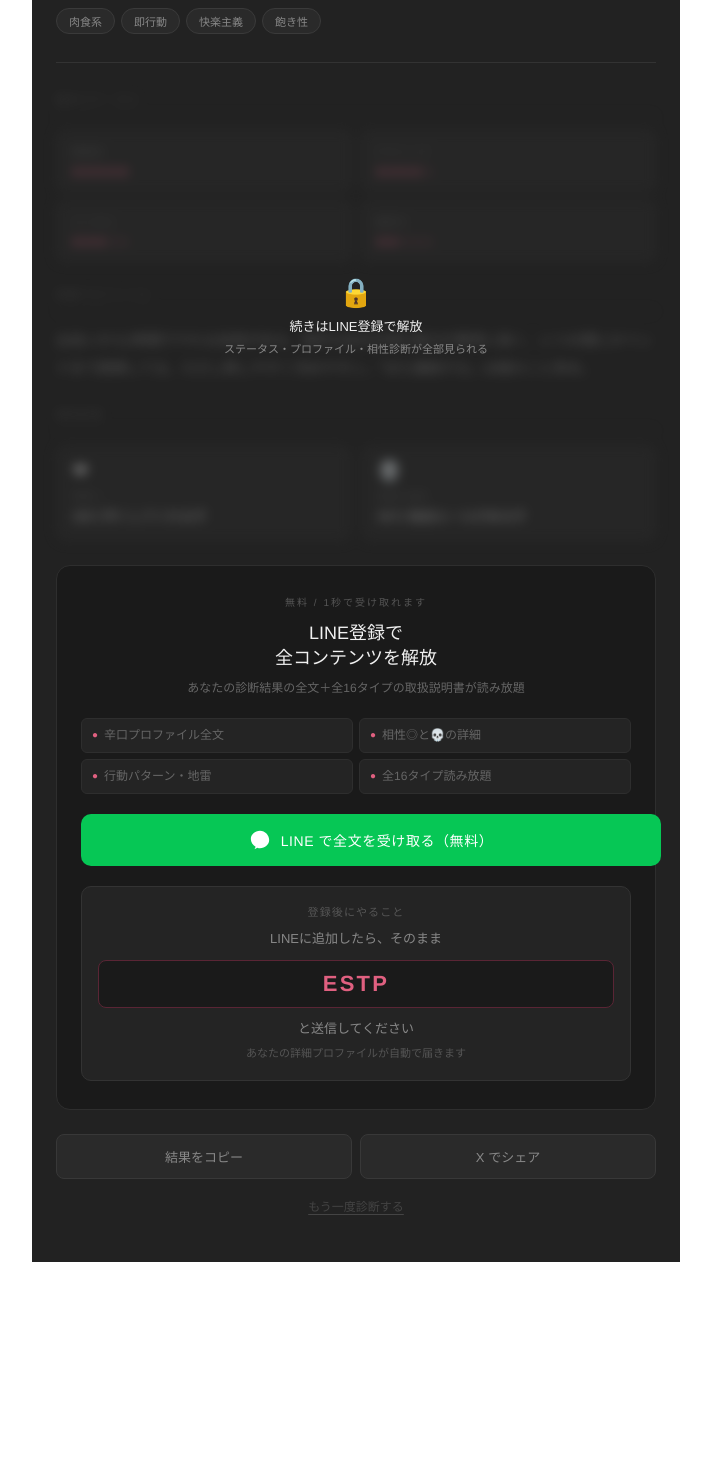
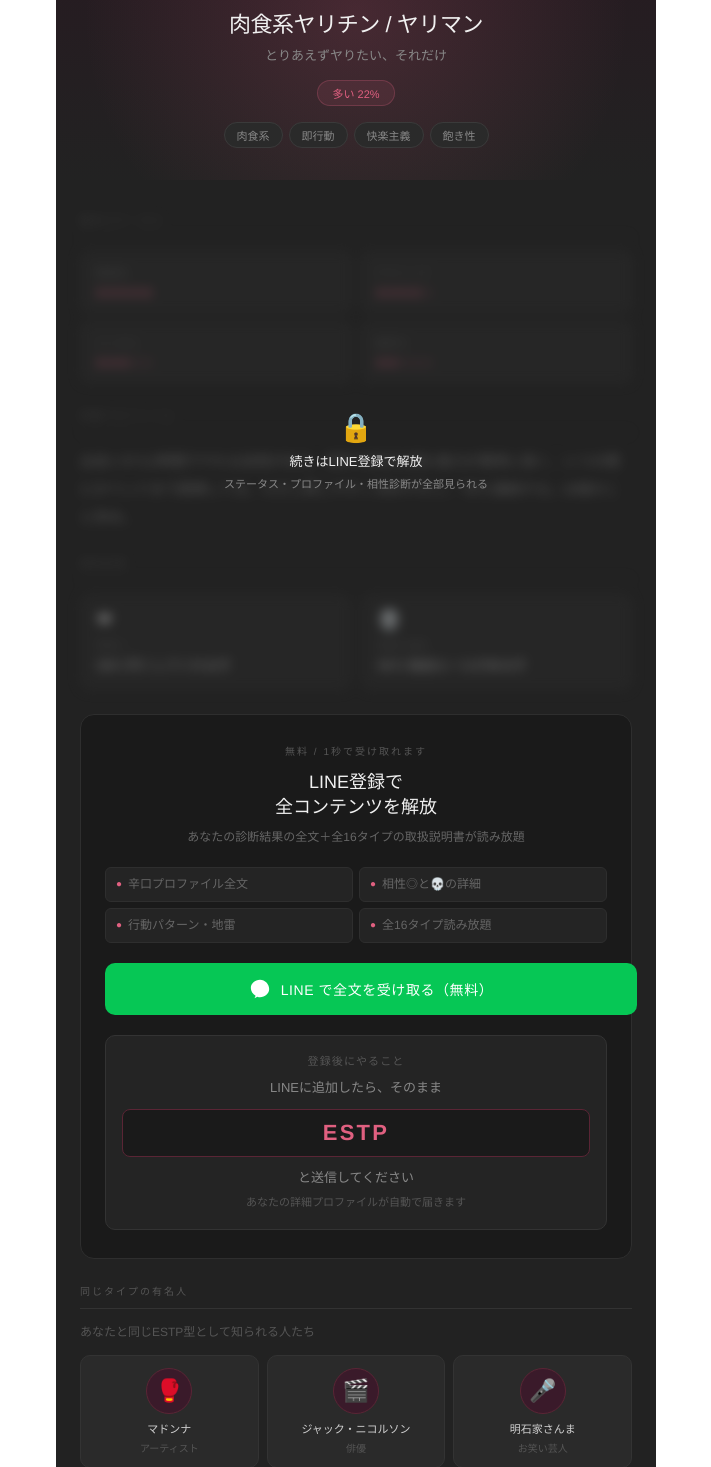
Before and after one commit to makidelice1-coder/ero-mbti, a Next.js app: page /result/ESTP in a window 1280 px wide. Shown: the part 243-1710 px from the top of the page, without its empty margins (284-995 px from the left). Before the commit the page ends 1513 px from the top, so only its background shows below. Built offline with nearby package versions, Linux system fonts and the light colour scheme.

Commit message:
feat: リッチな結果ページ・著名人セクション追加

```diff
--- a/pages/result/[type].js
+++ b/pages/result/[type].js
@@ -2,12 +2,96 @@
 import Head from 'next/head'
 import { useState } from 'react'
 import { TYPES, LINE_URLS } from '../../lib/data'
+
+const FAMOUS = {
+  ESTP: [
+    { icon: '🥊', name: 'マドンナ', role: 'アーティスト' },
+    { icon: '🎬', name: 'ジャック・ニコルソン', role: '俳優' },
+    { icon: '🎤', name: '明石家さんま', role: 'お笑い芸人' },
+  ],
+  ESFP: [
+    { icon: '🎵', name: 'ビヨンセ', role: 'アーティスト' },
+    { icon: '🎭', name: 'ウィル・スミス', role: '俳優' },
+    { icon: '🌸', name: '浜崎あゆみ', role: 'アーティスト' },
+  ],
+  ENFP: [
+    { icon: '✨', name: 'ロビン・ウィリアムズ', role: '俳優・コメディアン' },
+    { icon: '🎨', name: 'レオナルド・ディカプリオ', role: '俳優' },
+    { icon: '💫', name: '上野樹里', role: '女優' },
+  ],
+  ENTP: [
+    { icon: '💡', name: 'スティーブ・ジョブズ', role: '起業家' },
+    { icon: '🎭', name: 'サシャ・バロン・コーエン', role: '俳優・コメディアン' },
+    { icon: '🔥', name: '堀江貴文', role: '実業家' },
+  ],
+  ESTJ: [
+    { icon: '👔', name: 'ミシェル・オバマ', role: '元米国大統領夫人' },
+    { icon: '🏛️', name: 'フランク・シナトラ', role: '歌手・俳優' },
+    { icon: '💼', name: '松下幸之助', role: 'パナソニック創業者' },
+  ],
+  ESFJ: [
+    { icon: '👑', name: 'テイラー・スウィフト', role: 'アーティスト' },
+    { icon: '🌹', name: 'ホイットニー・ヒューストン', role: '歌手' },
+    { icon: '🫂', name: '綾瀬はるか', role: '女優' },
+  ],
+  ENFJ: [
+    { icon: '✊', name: 'バラク・オバマ', role: '元米国大統領' },
+    { icon: '🕊️', name: 'オプラ・ウィンフリー', role: 'タレント・実業家' },
+    { icon: '🌟', name: '羽生結弦', role: 'フィギュアスケーター' },
+  ],
+  ENTJ: [
+    { icon: '👑', name: 'スティーブ・ジョブズ（後期）', role: '起業家' },
+    { icon: '⚡', name: 'ゴードン・ラムゼイ', role: 'シェフ・TV司会者' },
+    { icon: '🔥', name: '孫正義', role: '実業家' },
+  ],
+  ISTP: [
+    { icon: '🏎️', name: 'クリント・イーストウッド', role: '俳優・監督' },
+    { icon: '🔧', name: 'マイケル・ジョーダン', role: '元バスケットボール選手' },
+    { icon: '⚔️', name: '宮本武蔵', role: '剣豪' },
+  ],
+  ISFP: [
+    { icon: '🎨', name: 'マイケル・ジャクソン', role: 'アーティスト' },
+    { icon: '🌷', name: 'ブリトニー・スピアーズ', role: 'アーティスト' },
+    { icon: '🌸', name: '新垣結衣', role: '女優' },
+  ],
+  INFP: [
+    { icon: '🌙', name: 'ジョニー・デップ', role: '俳優' },
+    { icon: '✍️', name: 'カート・コバーン', role: 'ミュージシャン' },
+    { icon: '📖', name: '村上春樹', role: '小説家' },
+  ],
+  INTP: [
+    { icon: '🧠', name: 'アルバート・アインシュタイン', role: '物理学者' },
+    { icon: '💻', name: 'ビル・ゲイツ', role: '実業家' },
+    { icon: '🎮', name: '宮本茂', role: 'ゲームクリエイター' },
+  ],
+  ISTJ: [
+    { icon: '🏛️', name: 'アンジェラ・メルケル', role: '元ドイツ首相' },
+    { icon: '⚾', name: 'イチロー', role: '元プロ野球選手' },
+    { icon: '📋', name: 'ウォーレン・バフェット', role: '投資家' },
+  ],
+  ISFJ: [
+    { icon: '👸', name: 'ケイト妃', role: '英国王室' },
+    { icon: '🕊️', name: 'マザー・テレサ', role: '修道女・慈善家' },
+    { icon: '🌸', name: '石原さとみ', role: '女優' },
+  ],
+  INFJ: [
+    { icon: '✊', name: 'マーティン・ルーサー・キング', role: '公民権運動指導者' },
+    { icon: '🔮', name: 'レディー・ガガ', role: 'アーティスト' },
+    { icon: '🌙', name: '菅田将暉', role: '俳優・ミュージシャン' },
+  ],
+  INTJ: [
+    { icon: '🌑', name: 'イーロン・マスク', role: '実業家' },
+    { icon: '♟️', name: 'クリストファー・ノーラン', role: '映画監督' },
+    { icon: '⚡', name: '羽生善治', role: '将棋棋士' },
+  ],
+}
 
 export default function Result() {
   const router = useRouter()
   const { type, v } = router.query
   const ver = parseInt(v) || 1
   const d = TYPES[type] || null
+  const famous = FAMOUS[type] || []
   const [copied, setCopied] = useState(false)
 
   if (!d) return (
@@ -20,13 +104,12 @@
     </div>
   )
 
-  const baseLineUrl = LINE_URLS[ver] || LINE_URLS[1]
-  const lineUrl = `${baseLineUrl}?type=${type}`
+  const lineUrl = LINE_URLS[ver] || LINE_URLS[1]
   const shareText = `私のエロMBTIタイプは「${d.name}」(${type}) でした\nあなたも診断してみて👇`
 
   const copy = () => {
-    navigator.clipboard.writeText(shareText + '\n' + (typeof window !== 'undefined' ? window.location.href : ''))
-    setCopied(true); setTimeout(()=>setCopied(false),2000)
+    navigator.clipboard.writeText(shareText + '\n' + (typeof window !== 'undefined' ? window.location.href : '')).catch(()=>{})
+    setCopied(true); setTimeout(()=>setCopied(false), 2000)
   }
 
   const base = {fontFamily:"'Helvetica Neue',Arial,sans-serif",background:'#222',color:'#f0f0f0'}
@@ -40,24 +123,27 @@
         <meta property="og:description" content={`${d.catch}\nあなたも診断してみて`} />
         <meta name="viewport" content="width=device-width,initial-scale=1" />
       </Head>
-      <div style={{...base,minHeight:'100vh',padding:'2.5rem 1.5rem',maxWidth:600,margin:'0 auto'}}>
+      <div style={{...base,minHeight:'100vh',maxWidth:600,margin:'0 auto'}}>
 
-        {/* 見えるゾーン */}
-        <div style={{paddingBottom:'1.75rem',marginBottom:'1.75rem',borderBottom:'1px solid #333'}}>
-          <div style={{fontSize:10,letterSpacing:'0.22em',color:'#555',textTransform:'uppercase',marginBottom:'1rem',display:'flex',alignItems:'center',gap:10}}>
-            あなたのタイプ
-            <span style={{fontSize:11,color:'#e06080',border:'1px solid #5a2535',padding:'2px 10px',borderRadius:4,letterSpacing:'0.14em'}}>{type}</span>
+        {/* ヘッダービジュアル */}
+        <div style={{position:'relative',padding:'3rem 1.5rem 2rem',textAlign:'center',background:'linear-gradient(180deg,#2a1520 0%,#222 100%)',overflow:'hidden'}}>
+          <div style={{position:'absolute',inset:0,background:'radial-gradient(circle at 50% 60%,rgba(224,96,128,.18) 0%,transparent 70%)',pointerEvents:'none'}}/>
+          <div style={{fontSize:10,letterSpacing:'0.3em',color:'#c06080',textTransform:'uppercase',marginBottom:'1.5rem',position:'relative'}}>エロMBTI診断 — 結果</div>
+          <div style={{width:110,height:110,borderRadius:'50%',background:'rgba(224,96,128,.1)',border:'1px solid rgba(224,96,128,.2)',display:'flex',alignItems:'center',justifyContent:'center',margin:'0 auto 1rem',position:'relative',fontSize:60}}>
+            {d.emoji}
           </div>
-          <div style={{fontSize:44,marginBottom:'.8rem',lineHeight:1}}>{d.emoji}</div>
-          <div style={{fontSize:23,fontWeight:500,letterSpacing:'-0.02em',lineHeight:1.3,marginBottom:'.35rem'}}>{d.name}</div>
-          <div style={{fontSize:13,color:'#888',fontWeight:300,marginBottom:'1rem'}}>{d.catch}</div>
-          <span style={{fontSize:11,color:'#e06080',background:'rgba(224,96,128,.1)',border:'1px solid rgba(224,96,128,.25)',display:'inline-block',padding:'4px 12px',borderRadius:20}}>{d.rare}</span>
-          <div style={{display:'flex',flexWrap:'wrap',gap:6,marginTop:'1rem'}}>
+          <div style={{display:'inline-block',fontSize:11,color:'#e06080',border:'1px solid #5a2535',padding:'2px 12px',borderRadius:4,letterSpacing:'0.14em',marginBottom:'0.75rem',position:'relative'}}>{type}</div>
+          <div style={{fontSize:22,fontWeight:500,color:'#f0f0f0',letterSpacing:'-0.02em',lineHeight:1.3,marginBottom:'0.35rem',position:'relative'}}>{d.name}</div>
+          <div style={{fontSize:13,color:'#888',fontWeight:300,marginBottom:'1rem',position:'relative'}}>{d.catch}</div>
+          <span style={{fontSize:11,color:'#e06080',background:'rgba(224,96,128,.1)',border:'1px solid rgba(224,96,128,.25)',display:'inline-block',padding:'4px 14px',borderRadius:20,position:'relative'}}>{d.rare}</span>
+          <div style={{display:'flex',flexWrap:'wrap',gap:6,marginTop:'1rem',justifyContent:'center',position:'relative'}}>
             {d.traits.map(t=>(
               <span key={t} style={{fontSize:11,padding:'4px 12px',borderRadius:20,border:'1px solid #3a3a3a',color:'#888',background:'#2a2a2a'}}>{t}</span>
             ))}
           </div>
         </div>
+
+        <div style={{padding:'2rem 1.5rem'}}>
 
           {/* ぼかしゾーン */}
           <div style={{position:'relative',marginBottom:'1.5rem'}}>
@@ -90,7 +176,6 @@
                 </div>
               </div>
             </div>
-          {/* ロックオーバーレイ */}
             <div style={{position:'absolute',inset:0,display:'flex',flexDirection:'column',alignItems:'center',justifyContent:'center',zIndex:2}}>
               <div style={{fontSize:28,marginBottom:8}}>🔒</div>
               <div style={{fontSize:13,color:'#f0f0f0',fontWeight:500,textAlign:'center',lineHeight:1.5}}>続きはLINE登録で解放</div>
@@ -118,7 +203,7 @@
             <div style={{marginTop:'1.25rem',background:'#242424',border:'1px solid #333',borderRadius:10,padding:'1rem'}}>
               <div style={{fontSize:11,color:'#555',letterSpacing:'0.1em',textTransform:'uppercase',marginBottom:'0.5rem'}}>登録後にやること</div>
               <div style={{fontSize:13,color:'#888',lineHeight:1.8}}>LINEに追加したら、そのまま</div>
-            <div style={{margin:'0.6rem 0',background:'#1a1a1a',border:'1px solid #5a2535',borderRadius:8,padding:'10px'}}>
+              <div style={{margin:'0.6rem 0',background:'#1a1a1a',border:'1px solid #5a2535',borderRadius:8,padding:10}}>
                 <span style={{fontSize:22,fontWeight:700,color:'#e06080',letterSpacing:'0.1em'}}>{type}</span>
               </div>
               <div style={{fontSize:13,color:'#888',lineHeight:1.8}}>
@@ -127,6 +212,23 @@
               </div>
             </div>
           </div>
+
+          {/* 同じタイプの有名人 */}
+          {famous.length > 0 && (
+            <div style={{marginBottom:'1.5rem'}}>
+              <div style={{fontSize:10,letterSpacing:'0.2em',color:'#555',textTransform:'uppercase',marginBottom:'.85rem',paddingBottom:'.6rem',borderBottom:'1px solid #333'}}>同じタイプの有名人</div>
+              <div style={{fontSize:12,color:'#555',marginBottom:'1rem'}}>あなたと同じ{type}型として知られる人たち</div>
+              <div style={{display:'grid',gridTemplateColumns:'repeat(3,1fr)',gap:8}}>
+                {famous.map((f,i)=>(
+                  <div key={i} style={{background:'#2a2a2a',border:'1px solid #333',borderRadius:10,padding:'12px 8px',textAlign:'center'}}>
+                    <div style={{width:44,height:44,borderRadius:'50%',background:'#3a1a2a',border:'1px solid #5a2535',display:'flex',alignItems:'center',justifyContent:'center',fontSize:22,margin:'0 auto 8px'}}>{f.icon}</div>
+                    <div style={{fontSize:11,color:'#d0d0d0',fontWeight:500,marginBottom:3,lineHeight:1.3}}>{f.name}</div>
+                    <div style={{fontSize:10,color:'#555'}}>{f.role}</div>
+                  </div>
+                ))}
+              </div>
+            </div>
+          )}
 
           {/* シェア・リトライ */}
           <div style={{display:'flex',gap:8,marginBottom:10}}>
@@ -145,6 +247,7 @@
           </button>
 
         </div>
+      </div>
     </>
   )
 }
@@ -154,6 +257,6 @@
   return { paths: types.map(type=>({params:{type}})), fallback: true }
 }
 
-export async function getStaticProps({ params }) {
+export async function getStaticProps() {
   return { props: {} }
 }
```
Lines whose indentation alone changed are shown as unchanged.
